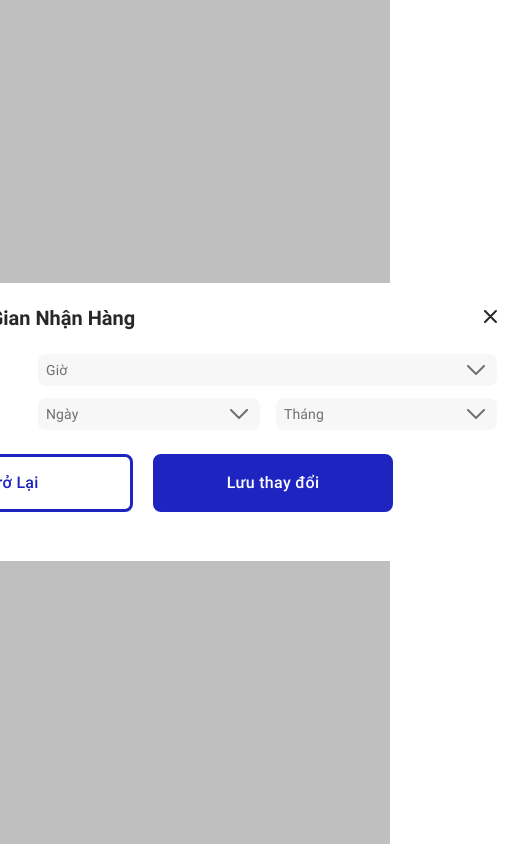
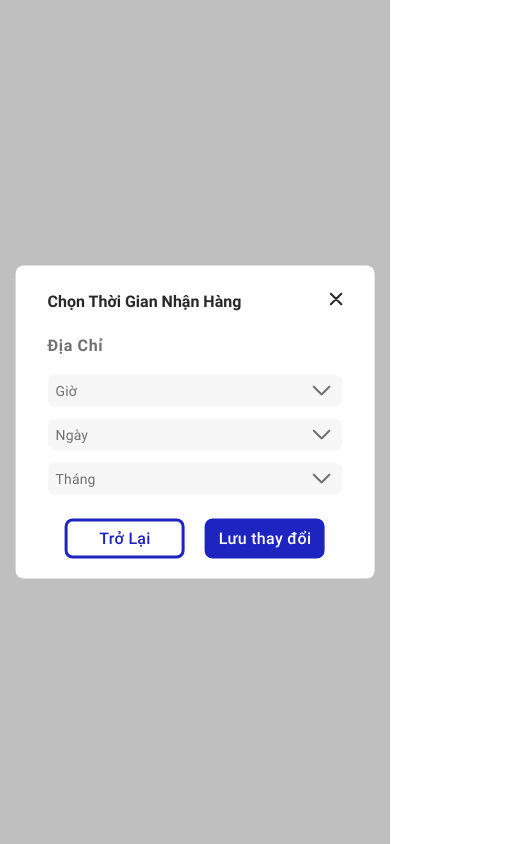
Before and after one commit to TrinhVanHiep/iONAH, a React (Create React App) app: page / in a window 390 px wide. Shown: the part 3301-4145 px from the top of the page, 529 px wide, since content can reach past the window. Built offline with nearby package versions, Linux system fonts and the light colour scheme.

Commit message:
responsive popup choose delivery time component

```diff
--- a/src/component/Popup_Choose_A_Delivery_Time/index.js
+++ b/src/component/Popup_Choose_A_Delivery_Time/index.js
@@ -16,8 +16,10 @@ export default function Index() {
                 <div className='wrapper__popup__chosen__delivery__time__content__dropdown'>
                     <div>
                         <span>Địa chỉ</span>
-                        <div>
-                            <Dropdown label="Giờ" value={value} height="32px" width="459px" />
+                        <div className='wrap__all__dropdown'>
+                            <div className='wrap__hour'>
+                                <Dropdown label="Giờ" value={value} height="32px" width="459px" />
+                            </div>
                             <div className='wrap__date__month'>
                                 <Dropdown label="Ngày" value={value} height="32px" width="222px" />
                                 <Dropdown label="Tháng" value={value} height="32px" width="221px" />
@@ -26,8 +28,8 @@ export default function Index() {
                     </div>
                 </div>
                 <div className='wrapper__popup__chosen__delivery__time__content__button'>
-                    <Button children="Trở Lại" type='secondary' />
-                    <Button children="Lưu thay đổi" type='primary' />
+                    <Button className='button__popup__chosen__delivery__time' children="Trở Lại" type='secondary' />
+                    <Button className='button__popup__chosen__delivery__time' children="Lưu thay đổi" type='primary' />
                 </div>
             </div>
         </div>
--- a/src/component/Popup_Choose_A_Delivery_Time/styles.scss
+++ b/src/component/Popup_Choose_A_Delivery_Time/styles.scss
@@ -1,5 +1,5 @@
 .wrapper__popup__chosen__delivery__time {
-    width: 100vw;
+    width: 100%;
     height: 100vh;
     position: relative;
 
@@ -22,6 +22,18 @@
         box-sizing: border-box;
         padding: 0 32px;
 
+        @media (max-width:768px) {
+            max-width: 92vw;
+        }
+
+        @media (max-width:620px) {
+            height: 240px;
+        }
+
+        @media (max-width:480px) {
+            height: unset;
+        }
+
         >div {
             &:first-child {
                 display: flex;
@@ -40,6 +52,14 @@
                     /* Black */
 
                     color: #282828;
+
+                    @media (max-width:400px) {
+                        font-size: 16px;
+                    }
+                }
+
+                i {
+                    cursor: pointer;
                 }
             }
         }
@@ -64,12 +84,60 @@
             >div {
                 display: flex;
                 justify-content: space-between;
+
+                @media (max-width:480px) {
+                    flex-direction: column;
+                    gap: 20px;
+                }
+
+                .wrap__all__dropdown {
+                    @media (max-width:768px) {
+                        .wrap__hour {
+                            .dropdown__inner__wrap {
+                                width: 300px !important;
+                            }
+
+                        }
+
+                    }
+
+                    @media (max-width:410px) {
+                        .wrap__hour {
+                            .dropdown__inner__wrap {
+                                width: 100% !important;
+                            }
+
+                        }
+
+                    }
+                }
             }
 
             .wrap__date__month {
                 display: flex;
                 margin-top: 12px;
                 gap: 16px;
+
+                @media (max-width:400px) {
+                    flex-direction: column;
+                    gap: 12px;
+                }
+
+                @media (max-width:768px) {
+                    .dropdown__inner__wrap {
+                        width: 142px !important;
+                    }
+
+
+                }
+
+                @media (max-width:400px) {
+                    .dropdown__inner__wrap {
+                        width: 100% !important;
+                    }
+
+
+                }
             }
         }
 
@@ -77,6 +145,41 @@
             display: flex;
             margin-top: 24px;
             gap: 20px;
+
+            @media (max-width:768px) {
+                justify-content: center;
+            }
+
+            @media (max-width:480px) {
+                padding-bottom: 20px;
+            }
+
+            .button__popup__chosen__delivery__time {
+                width: 292px;
+                height: 48px;
+                padding: 0;
+
+                @media (max-width:768px) {
+                    width: 200px;
+                    min-width: unset;
+                }
+
+                @media (max-width:620px) {
+                    width: 150px;
+                    height: 40px;
+                }
+
+                @media (max-width:420px) {
+                    width: 120px;
+                    height: 40px;
+                }
+
+                @media (max-width:360px) {
+                    width: 100px;
+                    height: 40px;
+                    font-size: 13px;
+                }
+            }
         }
     }
 }
```
